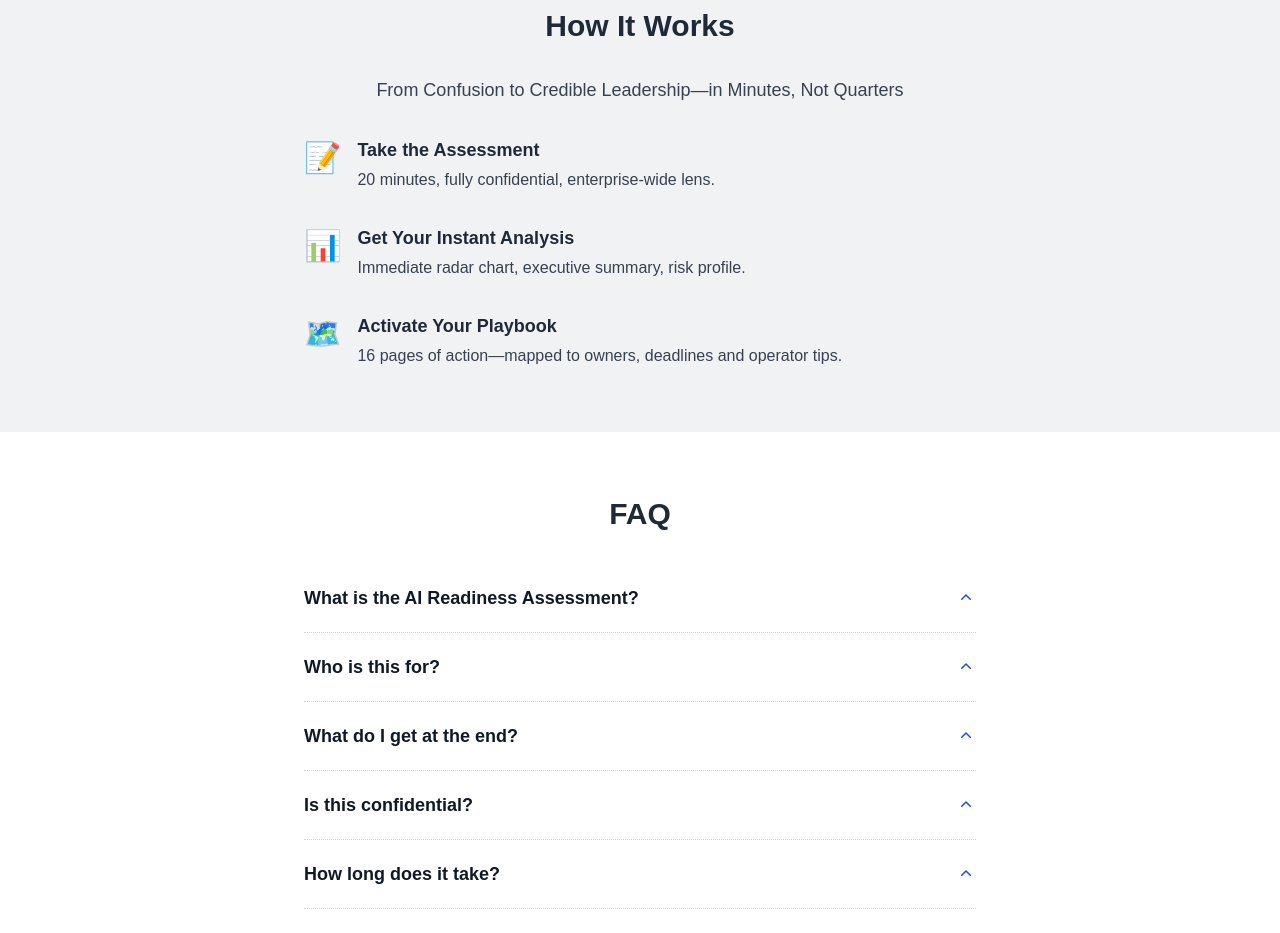
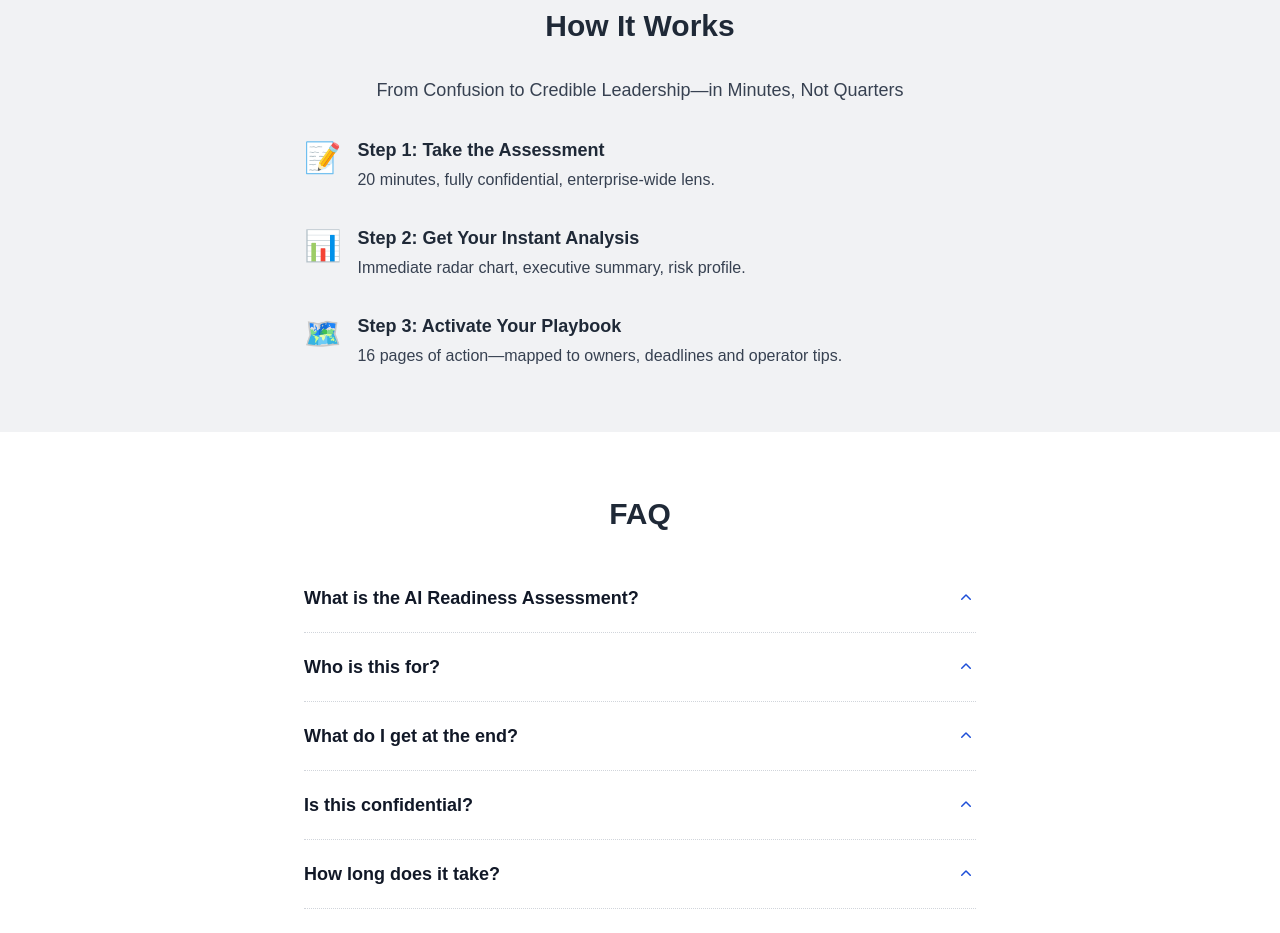
Before and after one commit to toviuncorksolutions/uncorksolutions-site, a Next.js app: page /ai-readiness-assessment in a window 1280 px wide. Shown: the part 3700-4633 px from the top of the page. Built offline with nearby package versions, Linux system fonts and the light colour scheme; no server answers; a web font is replaced by a local one.

Commit message:
Update ai-readiness-assessment.js

```diff
--- a/pages/ai-readiness-assessment.js
+++ b/pages/ai-readiness-assessment.js
@@ -520,7 +520,7 @@ export default function AIReadinessAssessment() {
               <li className="flex gap-4 items-start">
                 <span className="text-3xl mt-1" aria-hidden="true">📝</span>
                 <div>
-                  <div className="font-semibold text-lg mb-1">Take the Assessment</div>
+                  <div className="font-semibold text-lg mb-1">Step 1: Take the Assessment</div>
                   <div className="text-gray-700">
                     20 minutes, fully confidential, enterprise-wide lens.
                   </div>
@@ -529,7 +529,7 @@ export default function AIReadinessAssessment() {
               <li className="flex gap-4 items-start">
                 <span className="text-3xl mt-1" aria-hidden="true">📊</span>
                 <div>
-                  <div className="font-semibold text-lg mb-1">Get Your Instant Analysis</div>
+                  <div className="font-semibold text-lg mb-1">Step 2: Get Your Instant Analysis</div>
                   <div className="text-gray-700">
                     Immediate radar chart, executive summary, risk profile.
                   </div>
@@ -538,7 +538,7 @@ export default function AIReadinessAssessment() {
               <li className="flex gap-4 items-start">
                 <span className="text-3xl mt-1" aria-hidden="true">🗺️</span>
                 <div>
-                  <div className="font-semibold text-lg mb-1">Activate Your Playbook</div>
+                  <div className="font-semibold text-lg mb-1">Step 3: Activate Your Playbook</div>
                   <div className="text-gray-700">
                     16 pages of action—mapped to owners, deadlines and operator tips.
                   </div>
```
